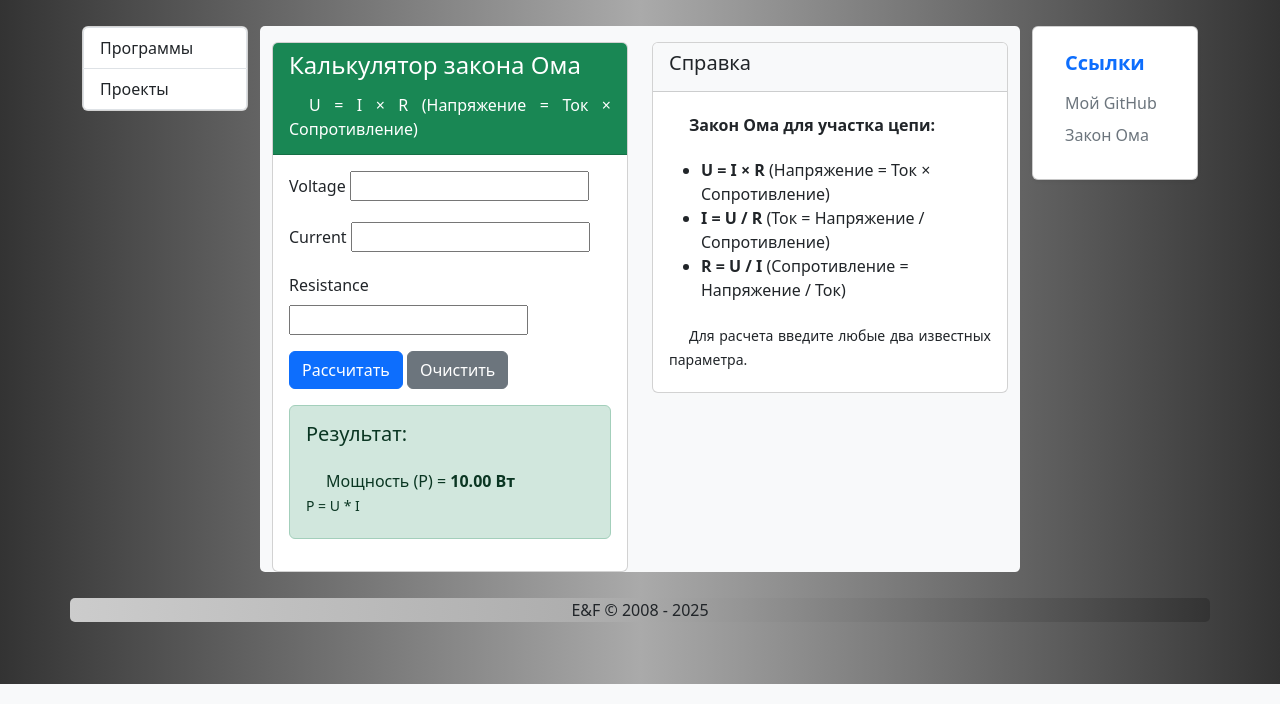
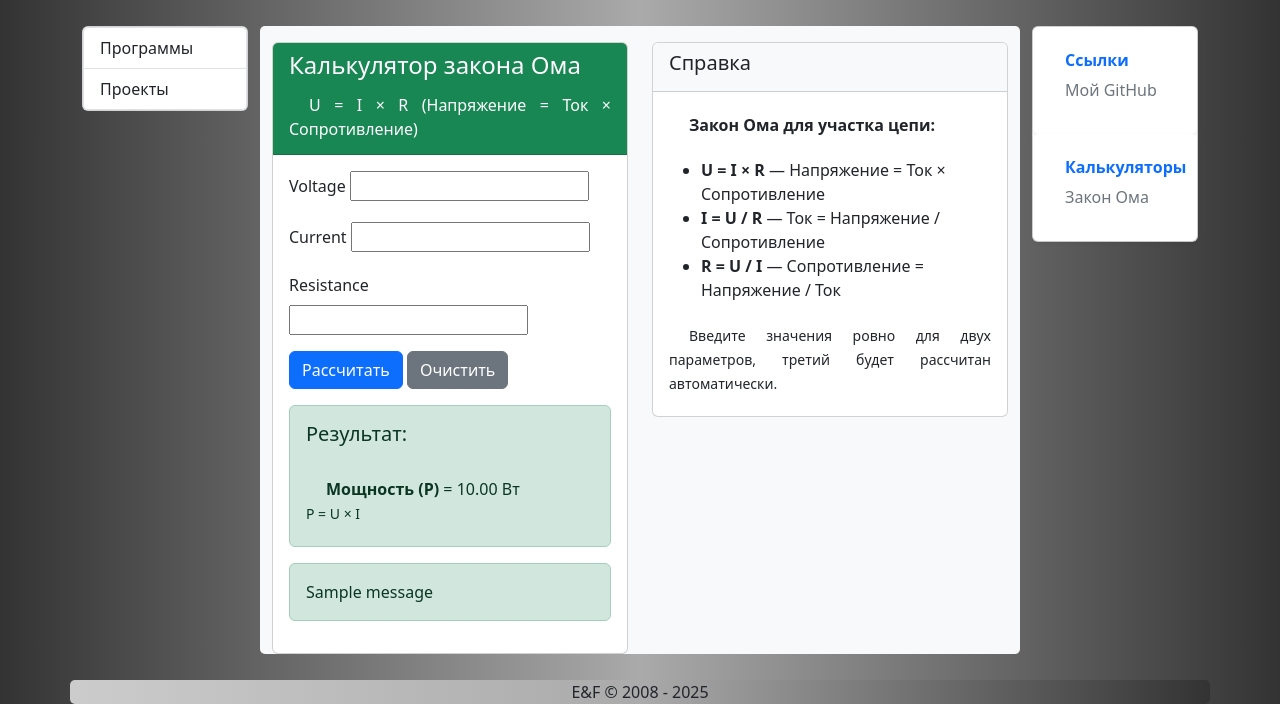
Before and after one commit to eskealexey/eske70ru, a Django app: template eske70ru/templates/calc/zakonoma.html in a window 1280 px wide. Shown: the part 116-820 px from the top of the page. Run offline with Django 5.2, Linux system fonts and the light colour scheme; the template is opened without the code that fills it: most values are stand-ins (such as "Sample title", 1, 10 or a date in 2020); one stand-in notice (Sample message) is shown; form fields are guessed from the names that the template uses; some libraries are stand-ins or nearby versions.

Commit message:
исправления в calc zakon_oma2

```diff
--- a/eske70ru/templates/calc/zakonoma.html
+++ b/eske70ru/templates/calc/zakonoma.html
@@ -1,3 +1,4 @@
+
 {% extends 'index_template.html' %}
 
 {% block content %}
@@ -40,25 +41,39 @@
                     <a href="{% url 'zakon_oma' %}" class="btn btn-secondary">Очистить</a>
                 </form>
 
+                <!-- Отображение результата и мощности -->
                 {% if result is not None %}
                 <div class="alert alert-success mt-3">
                     <h5>Результат:</h5>
                     <p class="mb-0">
                         {% if calculated_field == 'voltage' %}
-                            Напряжение (U) = <strong>{{ result|floatformat:2 }} В</strong><br>
-                            <small>U = I × R = {{ form.cleaned_data.current }} × {{ form.cleaned_data.resistance }}</small>
+                            <strong>Напряжение (U)</strong> = {{ result|floatformat:2 }} В<br>
+                            <small>U = I × R = {{ form.initial.current }} × {{ form.initial.resistance }}</small>
                         {% elif calculated_field == 'current' %}
-                            Сила тока (I) = <strong>{{ result|floatformat:2 }} А</strong><br>
-                            <small>I = U / R = {{ form.cleaned_data.voltage }} / {{ form.cleaned_data.resistance }}</small>
+                            <strong>Сила тока (I)</strong> = {{ result|floatformat:2 }} А<br>
+                            <small>I = U / R = {{ form.initial.voltage }} / {{ form.initial.resistance }}</small>
                         {% elif calculated_field == 'resistance' %}
-                            Сопротивление (R) = <strong>{{ result|floatformat:2 }} Ом</strong><br>
-                            <small>R = U / I = {{ form.cleaned_data.voltage }} / {{ form.cleaned_data.current }}</small>
+                            <strong>Сопротивление (R)</strong> = {{ result|floatformat:2 }} Ом<br>
+                            <small>R = U / I = {{ form.initial.voltage }} / {{ form.initial.current }}</small>
                         {% endif %}
                     </p>
-                    <p class="mb-0">
-                        Мощность (P) = <strong>{{ power|floatformat:2 }} Вт</strong><br>
-                        <small>P = U * I </small>
+                    {% if power is not None %}
+                    <p class="mb-0 mt-2">
+                        <strong>Мощность (P)</strong> = {{ power|floatformat:2 }} Вт<br>
+                        <small>P = U × I</small>
                     </p>
+                    {% endif %}
+                </div>
+                {% endif %}
+
+                <!-- Сообщения об ошибках -->
+                {% if messages %}
+                <div class="mt-3">
+                    {% for message in messages %}
+                        <div class="alert {% if message.tags == 'error' %}alert-danger{% else %}alert-success{% endif %}">
+                            {{ message }}
+                        </div>
+                    {% endfor %}
                 </div>
                 {% endif %}
             </div>
@@ -73,11 +88,11 @@
             <div class="card-body">
                 <p><strong>Закон Ома для участка цепи:</strong></p>
                 <ul>
-                    <li><strong>U = I × R</strong> (Напряжение = Ток × Сопротивление)</li>
-                    <li><strong>I = U / R</strong> (Ток = Напряжение / Сопротивление)</li>
-                    <li><strong>R = U / I</strong> (Сопротивление = Напряжение / Ток)</li>
+                    <li><strong>U = I × R</strong> — Напряжение = Ток × Сопротивление</li>
+                    <li><strong>I = U / R</strong> — Ток = Напряжение / Сопротивление</li>
+                    <li><strong>R = U / I</strong> — Сопротивление = Напряжение / Ток</li>
                 </ul>
-                <p class="mb-0"><small>Для расчета введите любые два известных параметра.</small></p>
+                <p class="mb-0"><small>Введите значения ровно для двух параметров, третий будет рассчитан автоматически.</small></p>
             </div>
         </div>
     </div>
--- a/eske70ru/templates/main/rightcolumn.html
+++ b/eske70ru/templates/main/rightcolumn.html
@@ -1,6 +1,6 @@
 <div class="card border-0 shadow-sm">
   <div class="card-body p-4">
-    <h5 class="card-title text-primary fw-semibold mb-3 d-flex align-items-center">
+    <h5 class="card-title text-primary fw-semibold mb-2 d-flex align-items-center fs-6">
       <i class="bi bi-link-45deg me-2"></i>
       Ссылки
     </h5>
@@ -11,6 +11,19 @@
           <span class="fw-medium">Мой GitHub</span>
         </a>
       </li>
+
+    </ul>
+  </div>
+</div>
+
+<div class="card border-0 shadow-sm">
+  <div class="card-body p-4">
+    <h5 class="card-title text-primary fw-semibold mb-2 d-flex align-items-center fs-6">
+      <i class="bi bi-link-45deg me-2"></i>
+      Калькуляторы
+    </h5>
+    <ul class="list-unstyled mb-0">
+
       <li class="mb-2">
         <a href="{% url 'zakon_oma' %}" class="text-decoration-none d-flex align-items-center text-secondary hover-primary">
           <i class="bi bi-meteor me-2" style="font-size: 1.1rem;"></i>
@@ -22,6 +35,8 @@
   </div>
 </div>
 
+
+
 <style>
   .hover-primary:hover {
     color: var(--bs-primary) !important;
```
Also changed, not shown: eske70ru/calc/views.py (+42 -25 lines).
